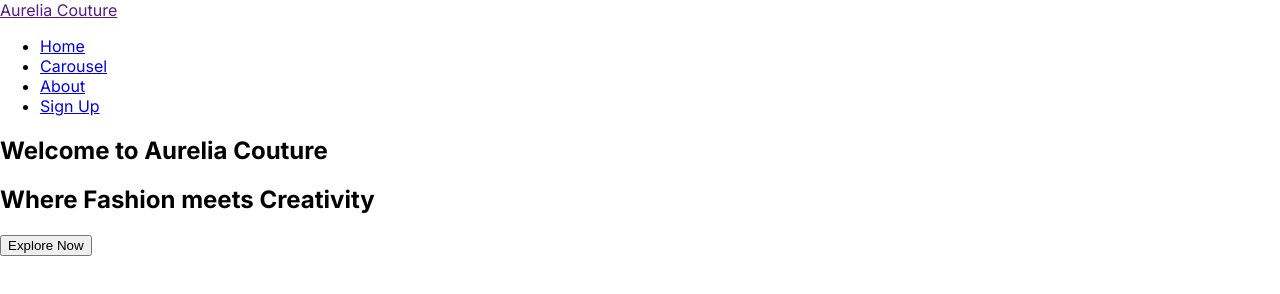
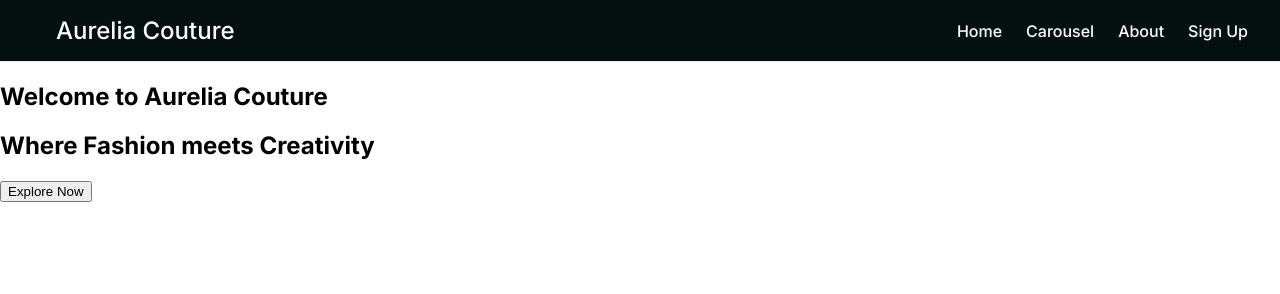
Before and after one commit to siradhanajatin/Aurelia-Couture, a plain HTML site: page src/index.html in a window 1280 px wide. Drawn offline with Linux system fonts and the light colour scheme.

Commit message:
update the navbar design

```diff
--- a/src/header.css
+++ b/src/header.css
@@ -2,3 +2,44 @@ body {
     margin: 0;
     font-family: inter, sans-serif;
 }
+
+.navbar {
+    background-color: #040f0f;
+    border-bottom: 1px solid #eaeaea;
+    padding: 1rem 2rem;
+    display: flex;
+    justify-content: space-between;
+    align-items: center;
+}
+
+.navbar a {
+    text-decoration: none;
+    list-style-type: none;
+    list-style: none;
+    color: #ffffff;
+    font-weight: 500;
+    margin-left: 1.5rem;
+}
+
+.navbar a:hover {
+    color: #ababab;
+}
+
+.navItems {
+    text-decoration: none;
+    list-style: none;
+    list-style-type: none;
+    margin: 0;
+    padding: 0;
+    display: flex;
+}
+
+.navItems {
+    display: flex;
+}
+
+.logo {
+    font-size: 1.5rem;
+    font-weight: bold;
+    margin-left: 100px;
+}
```
